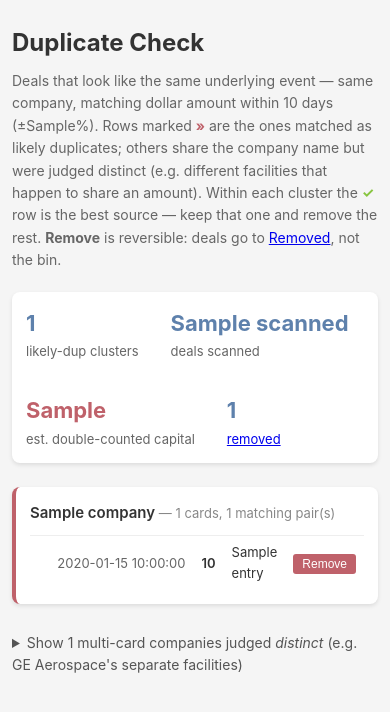
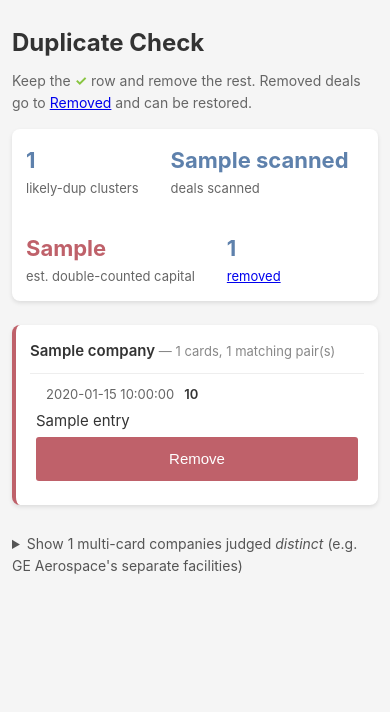
Before and after one commit to samuelmoyer91-sketch/definvestdashboard, a FastAPI app: template src/web/templates/duplicates.html in a window 390 px wide. Shown: the part 86-798 px from the top of the page. Run offline with FastAPI, Linux system fonts and the light colour scheme; the template is opened without the code that fills it: most values are stand-ins (such as "Sample title", 1, 10 or a date in 2020).

Commit message:
Duplicate Check usable on a phone; re-run refused articles on demand
- duplicates.html: rows stack into cards under 640px with full-width
  Remove buttons (the table overflowed and shrank them). Desktop unchanged.
- reextract_items.py --refused: re-runs every extraction_refused item,
  which the nightly run deliberately never retries.

Co-Authored-By: Claude Opus 5.5 <noreply@anthropic.com>

```diff
--- a/src/web/templates/duplicates.html
+++ b/src/web/templates/duplicates.html
@@ -3,9 +3,47 @@
 {% block title %}Duplicate Check - Defense Capital Tracker{% endblock %}
 
 {% block content %}
+<style>
+.help-short { display: none; }
+.dup-table { width: 100%; border-collapse: collapse; font-size: 13px; }
+.dup-row { border-top: 1px solid #eee; }
+.dup-row.flagged { background: #fbeaec; }
+.dup-row td { padding: 6px 8px; }
+.c-mark { width: 28px; font-weight: 700; }
+.c-date, .c-amt, .c-act { white-space: nowrap; }
+.c-date { color: #666; }
+.c-amt { font-weight: 600; }
+.remove-deal {
+    background: #bf616a; color: #fff; border: 0; border-radius: 3px;
+    padding: 3px 9px; font-size: 12px; cursor: pointer;
+}
+.remove-deal.quiet { background: none; color: #bf616a; border: 1px solid #bf616a; }
+
+/* Phones: the table was wider than the screen, which shrank the page and
+   made the Remove buttons tiny. Each row becomes a small stacked card:
+   mark · date · amount / headline / full-width Remove. */
+@media (max-width: 640px) {
+    .help-long { display: none; }
+    .help-short { display: block; }
+    .dup-table, .dup-table tbody { display: block; }
+    .dup-row {
+        display: grid; grid-template-columns: auto auto 1fr;
+        grid-template-areas: "mark date amt" "title title title" "act act act";
+        gap: 4px 10px; align-items: center; padding: 10px 6px;
+    }
+    .dup-row td { padding: 0; }
+    .c-mark { grid-area: mark; width: auto; }
+    .c-date { grid-area: date; }
+    .c-amt { grid-area: amt; }
+    .c-title { grid-area: title; font-size: 15px; }
+    .c-act { grid-area: act; }
+    .remove-deal { width: 100%; min-height: 44px; font-size: 15px; }
+}
+</style>
+
 <h2 style="margin-bottom: 8px;">Duplicate Check</h2>
 
-<p style="color: #666; margin-bottom: 20px; font-size: 14px; max-width: 760px;">
+<p class="help-long" style="color: #666; margin-bottom: 20px; font-size: 14px; max-width: 760px;">
     Deals that look like the same underlying event — same company, matching dollar
     amount within {{ window_days }} days (±{{ tolerance_pct }}%). Rows marked
     <span style="color:#bf616a; font-weight:700;">&raquo;</span> are the ones matched
@@ -15,6 +53,10 @@
     best source — keep that one and remove the rest.
     <strong>Remove</strong> is reversible: deals go to
     <a href="/removed">Removed</a>, not the bin.
+</p>
+<p class="help-short" style="color: #666; margin-bottom: 14px; font-size: 14px;">
+    Keep the <span style="color:#88c540; font-weight:700;">&#10003;</span> row and remove
+    the rest. Removed deals go to <a href="/removed">Removed</a> and can be restored.
 </p>
 
 <div class="card" style="margin-bottom: 24px; display: flex; gap: 32px; flex-wrap: wrap;">
@@ -38,22 +80,19 @@
             — {{ cluster.entries | length }} cards, {{ cluster.pairs | length }} matching pair(s)
         </span>
     </div>
-    <table style="width: 100%; border-collapse: collapse; font-size: 13px;">
+    <table class="dup-table">
         {% for d in cluster.entries %}
-        <tr id="deal-row-{{ d.id }}" style="border-top: 1px solid #eee; {% if d.is_flagged %}background: #fbeaec;{% endif %}">
-            <td style="padding: 6px 8px; width: 28px; font-weight: 700;">
+        <tr id="deal-row-{{ d.id }}" class="dup-row{% if d.is_flagged %} flagged{% endif %}">
+            <td class="c-mark">
                 {% if d.is_keeper %}<span style="color:#88c540;" title="Best source — keep this one">&#10003;</span>
                 {% elif d.is_flagged %}<span style="color:#bf616a;">&raquo;</span>{% endif %}
             </td>
-            <td style="padding: 6px 8px; white-space: nowrap; color: #666;">{{ d.date_fmt }}</td>
-            <td style="padding: 6px 8px; white-space: nowrap; font-weight: 600;">{{ d.amount_fmt }}</td>
-            <td style="padding: 6px 8px;">{{ d.title }}</td>
-            <td style="padding: 6px 8px; white-space: nowrap;">
+            <td class="c-date">{{ d.date_fmt }}</td>
+            <td class="c-amt">{{ d.amount_fmt }}</td>
+            <td class="c-title">{{ d.title }}</td>
+            <td class="c-act">
                 <button type="button" class="remove-deal" data-id="{{ d.id }}"
-                        data-label="{{ d.title }}"
-                        style="background:#bf616a; color:#fff; border:0; border-radius:3px; padding:3px 9px; font-size:12px; cursor:pointer;">
-                    Remove
-                </button>
+                        data-label="{{ d.title }}">Remove</button>
             </td>
         </tr>
         {% endfor %}
@@ -73,18 +112,16 @@
                 {{ cluster.company }}
                 <span style="font-weight: normal; font-size: 13px; color: #888;">— {{ cluster.entries | length }} cards</span>
             </div>
-            <table style="width: 100%; border-collapse: collapse; font-size: 13px;">
+            <table class="dup-table">
                 {% for d in cluster.entries %}
-                <tr id="deal-row-{{ d.id }}" style="border-top: 1px solid #eee;">
-                    <td style="padding: 6px 8px; white-space: nowrap; color: #666;">{{ d.date_fmt }}</td>
-                    <td style="padding: 6px 8px; white-space: nowrap; font-weight: 600;">{{ d.amount_fmt }}</td>
-                    <td style="padding: 6px 8px;">{{ d.title }}</td>
-                    <td style="padding: 6px 8px; white-space: nowrap;">
-                        <button type="button" class="remove-deal" data-id="{{ d.id }}"
-                                data-label="{{ d.title }}"
-                                style="background:none; color:#bf616a; border:1px solid #bf616a; border-radius:3px; padding:3px 9px; font-size:12px; cursor:pointer;">
-                            Remove
-                        </button>
+                <tr id="deal-row-{{ d.id }}" class="dup-row">
+                    <td class="c-mark"></td>
+                    <td class="c-date">{{ d.date_fmt }}</td>
+                    <td class="c-amt">{{ d.amount_fmt }}</td>
+                    <td class="c-title">{{ d.title }}</td>
+                    <td class="c-act">
+                        <button type="button" class="remove-deal quiet" data-id="{{ d.id }}"
+                                data-label="{{ d.title }}">Remove</button>
                     </td>
                 </tr>
                 {% endfor %}
```
Also changed, not shown: scripts/reextract_items.py (+16 -4 lines).
